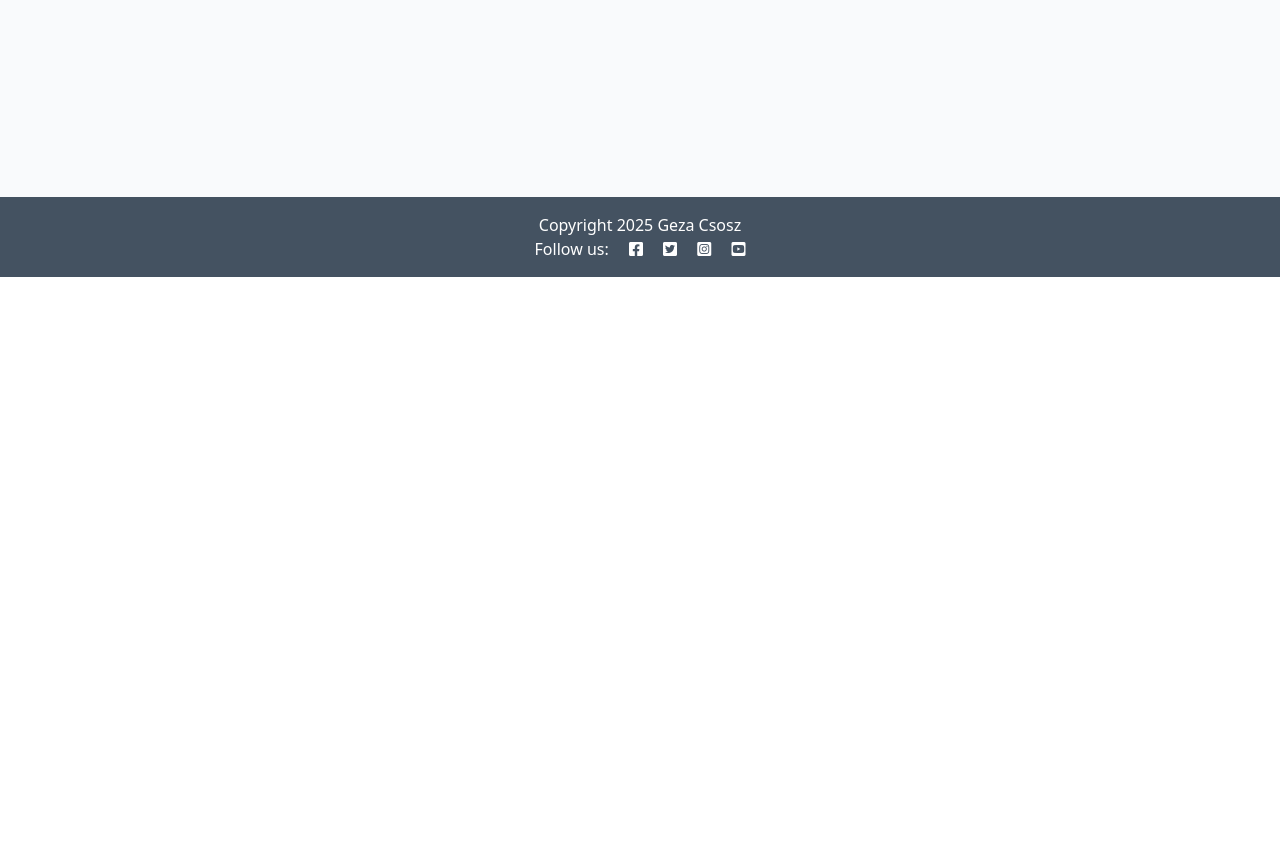
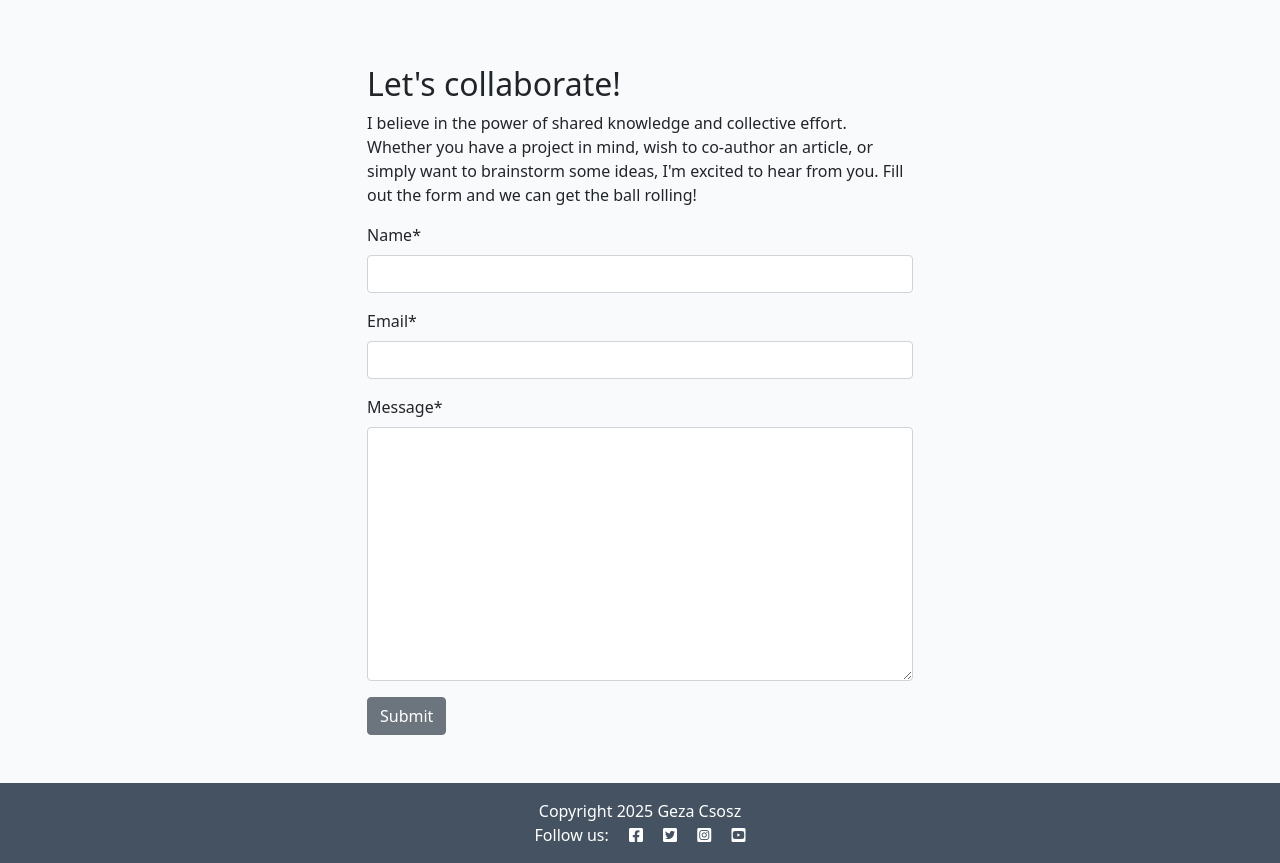
Before and after one commit to BristolGeza/Art-Criticism, a Django app: page /about/ in a window 1280 px wide. Shown: the part 523-1386 px from the top of the page. Before the commit the page ends 800 px from the top, so only its background shows below. Run offline with Django 4.2, Linux system fonts and the light colour scheme; data that the repository does not hold is empty; some libraries are stand-ins or nearby versions.

Commit message:
add collab

```diff
--- /dev/null
+++ b/about/forms.py
@@ -0,0 +1,8 @@
+from .models import CollaborateRequest
+from django import forms
+
+
+class CollaborateForm(forms.ModelForm):
+    class Meta:
+        model = CollaborateRequest
+        fields = ('name', 'email', 'message')
--- a/about/models.py
+++ b/about/models.py
@@ -10,3 +10,13 @@ class About(models.Model):
 
     def __str__(self):
         return self.title
+
+
+class CollaborateRequest(models.Model):
+    name = models.CharField(max_length=200)
+    email = models.EmailField()
+    message = models.TextField()
+    read = models.BooleanField(default=False)
+
+    def __str__(self):
+        return f"Collaboration request from {self.name}"
--- a/about/templates/about/about.html
+++ b/about/templates/about/about.html
@@ -1,6 +1,7 @@
 {% extends 'base.html' %}
 {% block content %}
 {% load static %}
+{% load crispy_forms_tags %}
 <div class="container mt-5">
     <div class="row">
         <div class="col-4 text-center">
@@ -25,5 +26,23 @@
           <p class="text-end"><em>Updated by: {{ about.updated_on }}Bristol Geza</em></p>
         </div>
       </div>
+      <div class="row justify-content-center">
+        <div class="col-12 col-md-6 my-5">
+            <h2>Let's collaborate!</h2>
+            <p>I believe in the power of shared knowledge and collective effort.
+                Whether you have a project in mind, wish to co-author
+                an article, or simply want to brainstorm some ideas,
+                I'm excited to hear from you. Fill out the form
+                and we can get the ball rolling!</p>
+
+            <!-- add your form here. Your submit button should
+                                have the classes of btn, btn-secondary -->
+            <form method="post">
+                {{ collaborate_form | crispy }}
+                {% csrf_token %}
+                <button class="btn btn-secondary" type="submit">Submit</button>
+            </form>
+        </div>
+    </div>
 </div>
 {% endblock content %}
--- a/about/views.py
+++ b/about/views.py
@@ -1,16 +1,24 @@
 from django.shortcuts import render
+from django.contrib import messages
 from .models import About
-# Create your views here.
+from .forms import CollaborateForm
 
 
 def about_me(request):
-    """
-    Renders the About page
-    """
+    if request.method == "POST":
+        collaborate_form = CollaborateForm(data=request.POST)
+        if collaborate_form.is_valid():
+            collaborate_form.save()
+            messages.add_message(request, messages.SUCCESS, "Collaboration request received! I endeavour to respond within 2 working days.")
+
     about = About.objects.all().order_by('-updated_on').first()
+    collaborate_form = CollaborateForm()
 
     return render(
         request,
         "about/about.html",
-        {"about": about},
+        {
+            "about": about,
+            "collaborate_form": collaborate_form
+        },
     )
```
Also changed, not shown: about/admin.py (+8 -2 lines), about/migrations/0002_collaboraterequest.py (added), art/migrations/0003_alter_post_options.py (added), art/migrations/0004_alter_post_options.py (added), art/templates/art/create_post.html (added).
